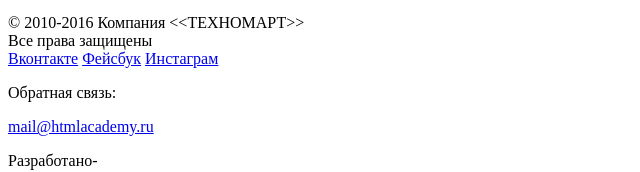
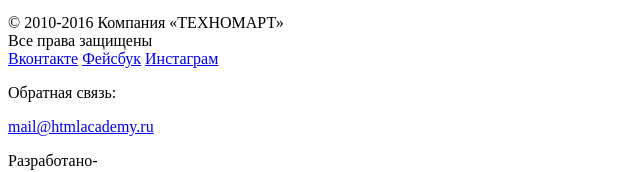
Before and after one commit to Marochkin/195838-technomart, a plain HTML site: page index.html in a window 1280 px wide. Shown: the part 5723-5895 px from the top of the page, 0-640 px from the left. Drawn offline with Linux system fonts and the light colour scheme.

Commit message:
tehnomarket-index-fix2
tehnomarket-index-fix2

```diff
--- a/index.html
+++ b/index.html
@@ -406,7 +406,7 @@
   </div>
   <div class="footer-1st-stage">
     <section class="footer-rights">
-     © 2010-2016 Компания <<ТЕХНОМАРТ>><br>
+     © 2010-2016 Компания «ТЕХНОМАРТ»<br>
      Все права защищены
     </section>
 
```
